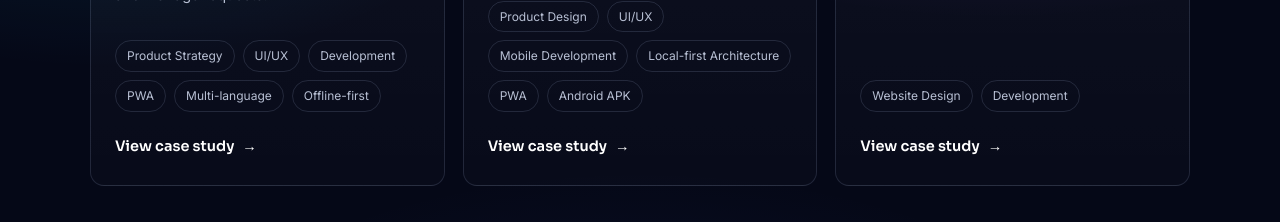
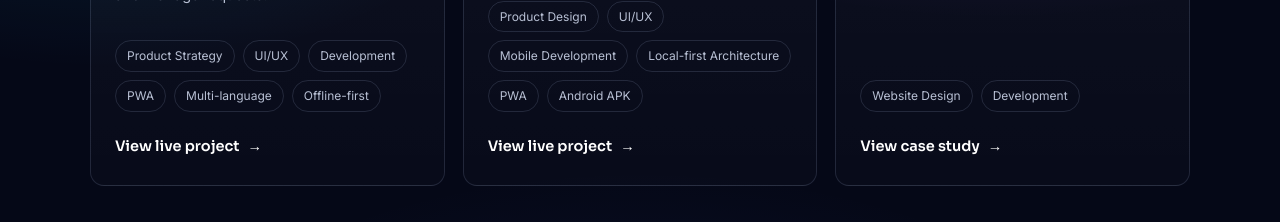
Before and after one commit to temmyadekunle/Nexavora-Tech, a Next.js app: page / in a window 1280 px wide. Shown: the part 5840-6062 px from the top of the page. Built offline with nearby package versions, Linux system fonts and the light colour scheme.

Commit message:
fix: View case study links now open live projects
- CareNBuddi: links to https://carenbuddi.folababy02.workers.dev/
- Livanta: links to https://livanta.folababy02.workers.dev/prototype/
- Falls back to same-page anchor if no external link

```diff
--- a/components/sections/Proof.tsx
+++ b/components/sections/Proof.tsx
@@ -2,6 +2,14 @@ import Image from "next/image";
 import Link from "next/link";
 import ClientLogo from "@/components/ClientLogo";
 import { clientValue, clients, stats, team, work } from "@/lib/content";
+
+function getProjectLink(project: typeof work[0]): string | null {
+  if (project.details?.links?.prototype) return project.details.links.prototype;
+  if (project.details?.links?.website) return project.details.links.website;
+  if (project.details?.links?.apk) return project.details.links.apk;
+  if (project.details?.links?.landing) return project.details.links.landing;
+  return null;
+}
 
 export function SelectedWork() {
   return (
@@ -16,7 +24,9 @@ export function SelectedWork() {
         </div>
 
         <div className="grid-3">
-          {work.map((project) => (
+          {work.map((project) => {
+            const externalLink = getProjectLink(project);
+            return (
               <article className="work-card" id={project.slug} key={project.slug}>
                 <div
                   className={`work-card__band${
@@ -41,12 +51,24 @@ export function SelectedWork() {
                 </ul>
 
                 <div className="work-card__cta">
+                  {externalLink ? (
+                    <a
+                      className="link-arrow"
+                      href={externalLink}
+                      target="_blank"
+                      rel="noopener noreferrer"
+                    >
+                      View live project <span>→</span>
+                    </a>
+                  ) : (
                     <a className="link-arrow" href={`#${project.slug}`}>
                       View case study <span>→</span>
                     </a>
+                  )}
                 </div>
               </article>
-          ))}
+            );
+          })}
         </div>
       </div>
     </section>
```
Also changed, not shown: public/clients/euphoria.webp (added). Lines whose indentation alone changed are shown as unchanged.
